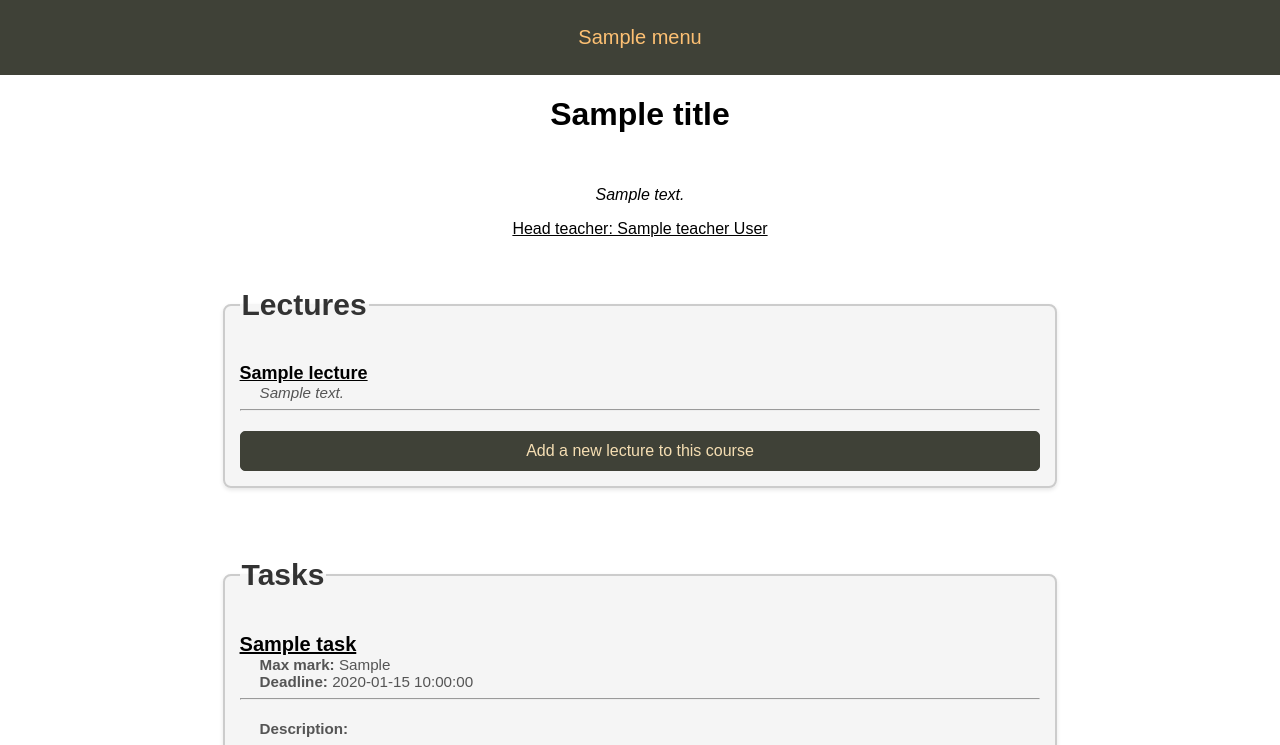
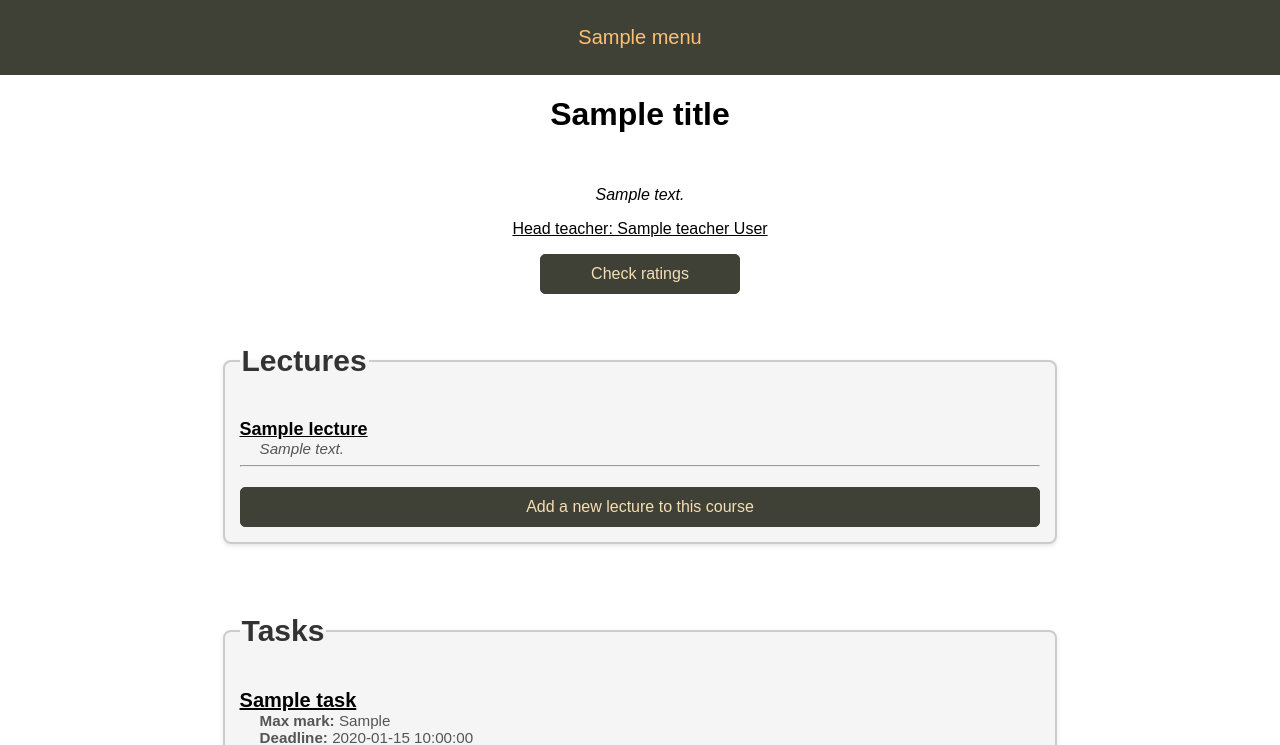
Before and after one commit to jafaul/homework, a Flask app: template flask_project/app/templates/course.html in a window 1280 px wide. Shown: the top 745 px of the page. Run offline with Flask 3, Linux system fonts and the light colour scheme; the template is opened without the code that fills it: most values are stand-ins (such as "Sample title", 1, 10 or a date in 2020); some libraries are stand-ins or nearby versions.

Commit message:
add check rating btn

```diff
--- a/flask_project/app/static/css/styles.css
+++ b/flask_project/app/static/css/styles.css
@@ -268,3 +268,8 @@ dt.item-dt {
     text-decoration: underline;
     font-size: 18px;
 }
+
+#students-rating-btn{
+    width: 200px;
+    margin: 0 auto;
+}
--- a/flask_project/app/templates/course.html
+++ b/flask_project/app/templates/course.html
@@ -12,9 +12,10 @@
                 <em>{{ course.description }} </em>
             </p> {% endif %}
             <p> <u> Head teacher: {{ course.teacher.name + " " + course.teacher.surname }}</u></p>
+            {{ add_button(url_for("get_rating", course_id=course.id), 'get', "Check ratings", id='students-rating-btn') }}
         </div>
 
-        <div id="lectures" style="margin-bottom: 70px;" >
+        <div style="margin-bottom: 70px;" >
             <fieldset id='lectures' class="sub-course-info">
             <legend style="font-size: 30px;"><strong>Lectures</strong></legend>
             {% if lectures %}
```
